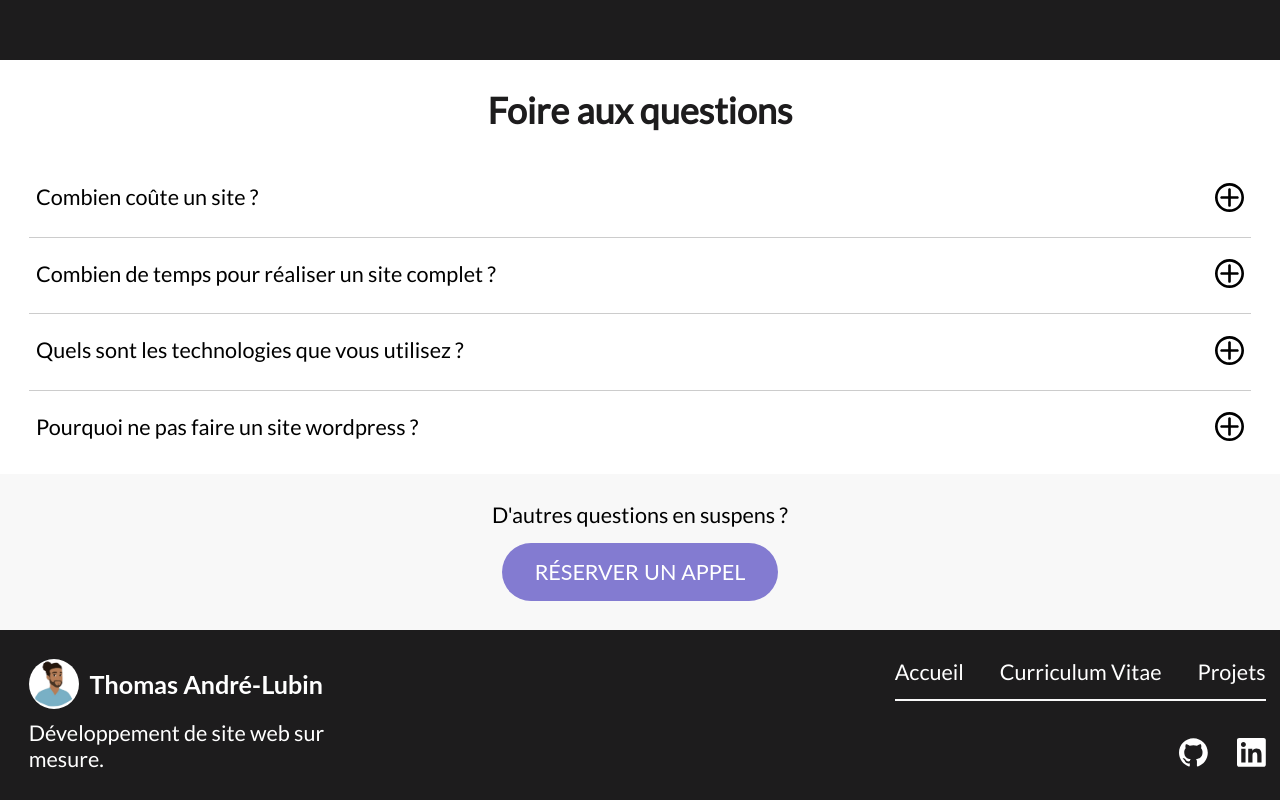
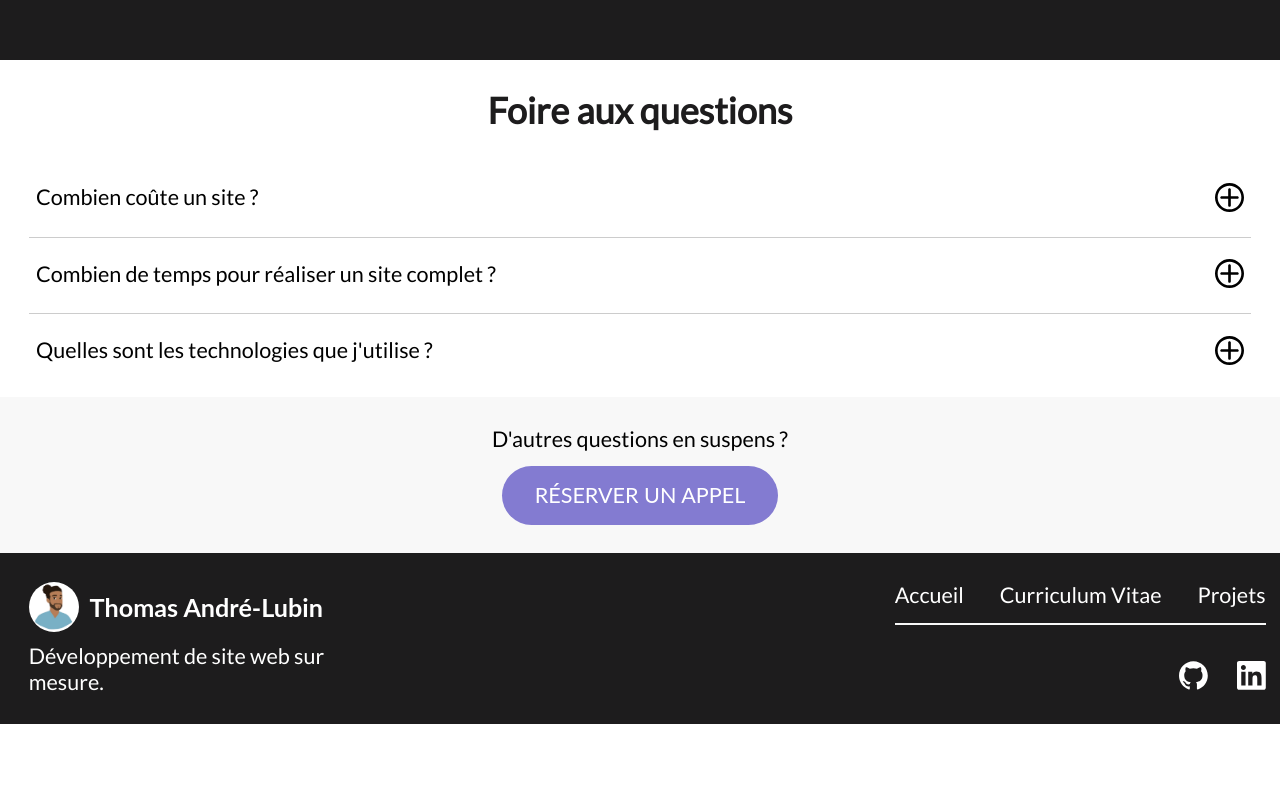
Before and after one commit to Lordyner/portfolio-dev, a Next.js app: page / in a window 1280 px wide. Shown: the part 2912-3712 px from the top of the page. After the commit the page ends 3636 px from the top, so only its background shows below. Built offline with nearby package versions, Linux system fonts and the light colour scheme.

Commit message:
Correction fautes orthographes

```diff
--- a/Components/FAQ.js
+++ b/Components/FAQ.js
@@ -9,11 +9,10 @@ const FAQ = () => {
             <div className={classes.questionAnswerWrapper}>
                 <QuestionAnswer
                     question="Combien coûte un site ?"
-                    answer={["Le prix d'un site web varie énormément. Il dépend du type de site (landing page, blog, site e-commerce ...), des fonctionnalités attendues (formulaire de contact, inscription/connexion, paiement en ligne ...) et de la complexité du visuel à réalisé.", <br key="br-keyPrice" />, " Il n'est pas possible de répondre à cette question sans connaitre vos besoins exacts, c'est pourquoi vous pouvez ", <Link href='/book-a-call' key="a-keyPrice">prendre rendez-vous </Link>, " avec moi pour en discuter."]}
+                    answer={["Le prix d'un site web varie énormément. Il dépend du type de site (landing page, blog, site e-commerce ...), des fonctionnalités attendues (formulaire de contact, inscription/connexion, paiement en ligne ...) et de la complexité du visuel à réalisé.", <br key="br-keyPrice" />, " Il n'est pas possible de répondre à cette question sans connaître vos besoins exacts, c'est pourquoi vous pouvez ", <Link href='/book-a-call' key="a-keyPrice">prendre rendez-vous </Link>, " avec moi pour en discuter."]}
                 />
                 <QuestionAnswer question="Combien de temps pour réaliser un site complet ?" answer={["Le temps de réalisation d'un site dépend du type de site et des fonctionnalités attendues.", <br key="br-keyDeadline" />, " Un minimum de deux semaines est requis."]} />
-                <QuestionAnswer question="Quels sont les technologies que vous utilisez ?" answer={["J'utilise React et Next.js pour réaliser mes sites.", <br key="br-keyTechno1" />, "React est utilisé par Meta (anciennement Facebook) et facilite le développement d'interface utilisateur de qualités. ", <br key="br-keyTechno2" />, "Next.js se base sur React et apporte de meilleures performances ainsi qu'une meilleure prise en compte du SEO."]} />
-                <QuestionAnswer question="Pourquoi ne pas faire un site wordpress ?" answer={["Contrairement à un site WordPress, la réalisation de mes sites est sur mesure et n'est pas limitée par un certain template. ", <br key="br-keyWordpress" />, "La technologie que j'utilise est aussi conçue pour optimiser les images, le chargement des pages et le SEO."]} />
+                <QuestionAnswer question="Quelles sont les technologies que j'utilise ?" answer={["J'utilise React et Next.js pour réaliser mes sites.", <br key="br-keyTechno1" />, "React est utilisé par Meta (anciennement Facebook) et facilite le développement d'interface utilisateur de qualités. ", <br key="br-keyTechno2" />, "Next.js se base sur React et apporte de meilleures performances ainsi qu'une meilleure prise en compte du SEO."]} />
             </div>
 
             <div className={classes.bottomCAT}>
```
